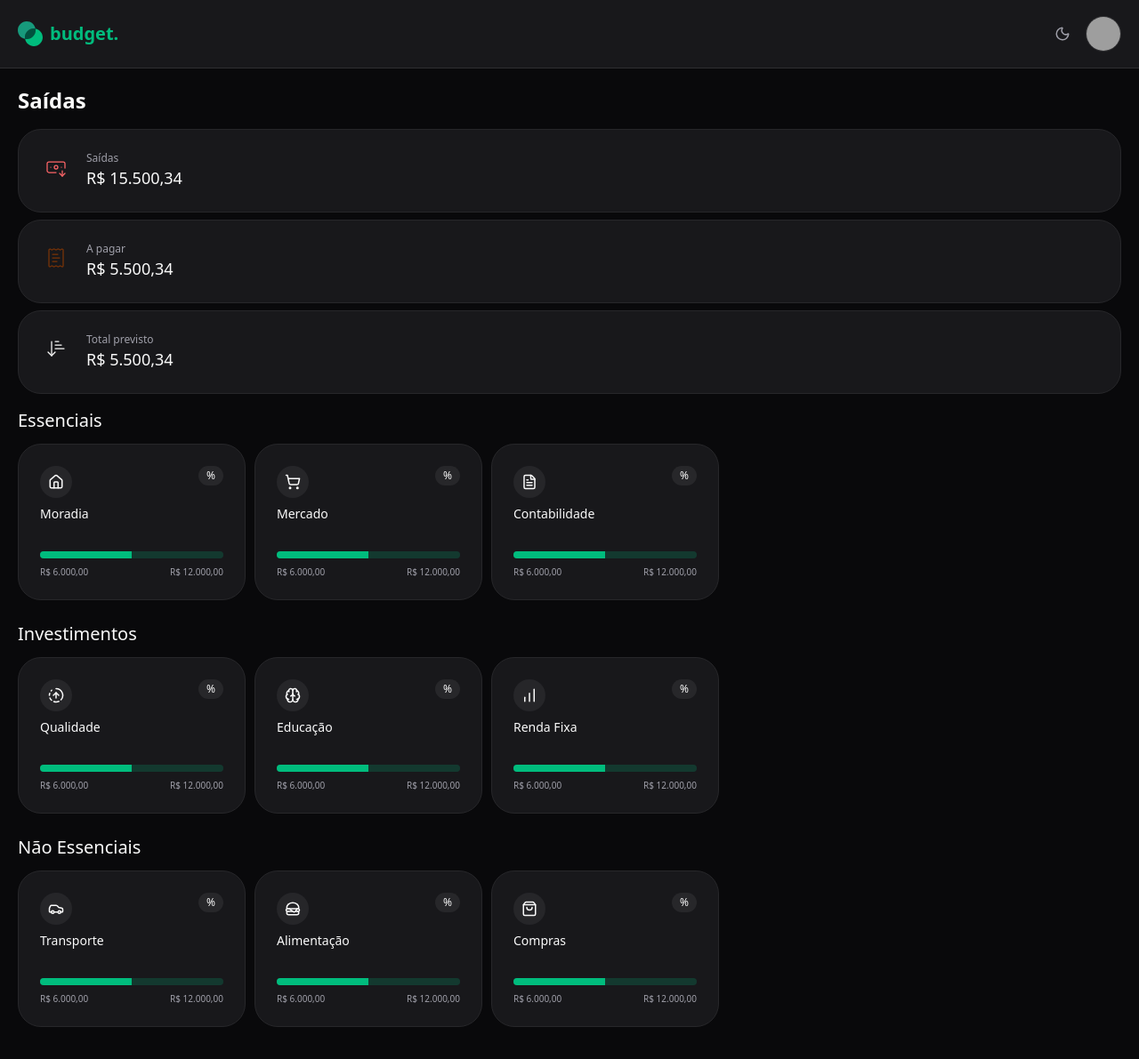
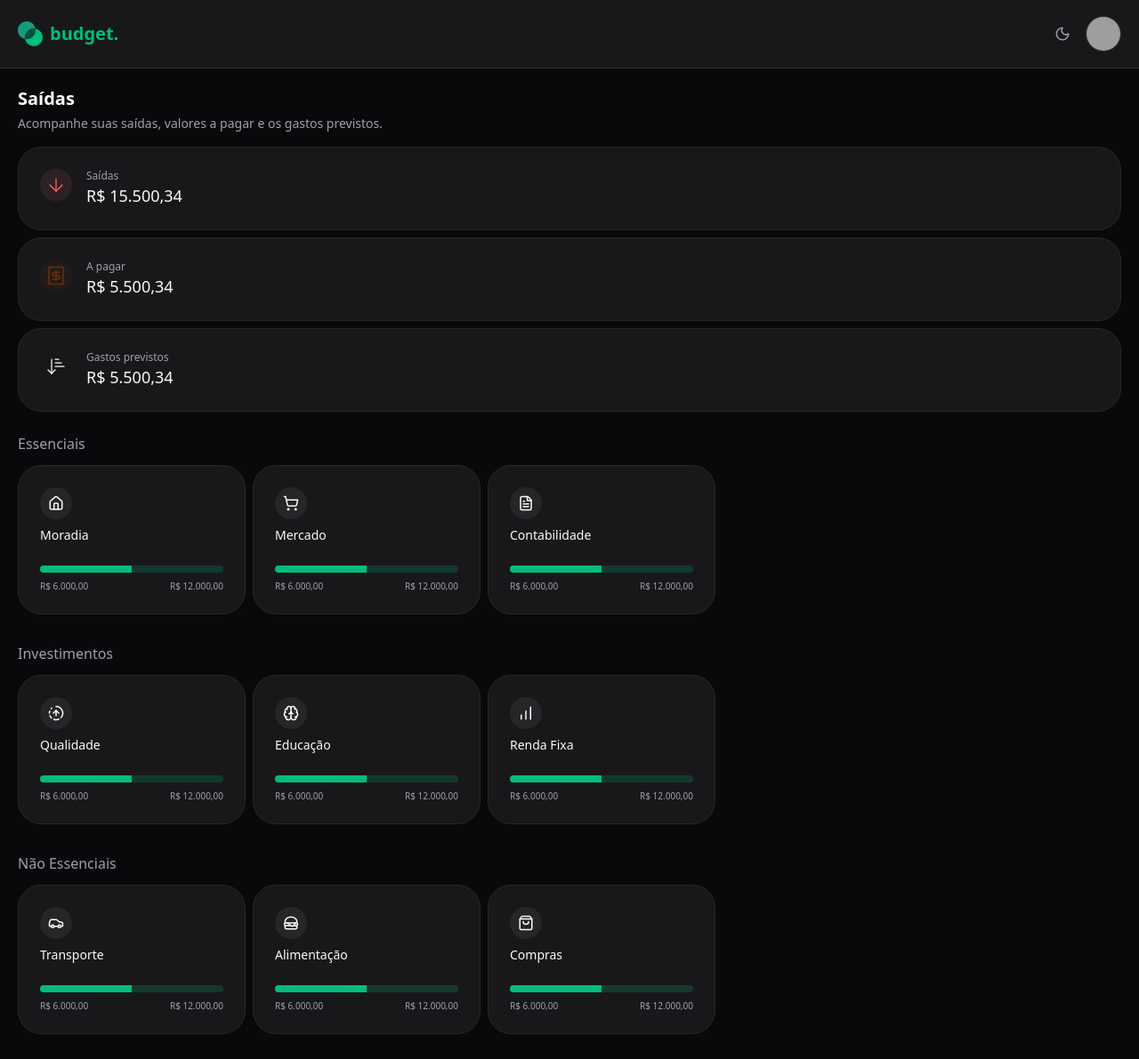
Before and after one commit to keyyuwan/budget, a React (Vite) app: page /expenses in a window 1280 px wide. Shown: the whole page at 89% size. Built offline with nearby package versions, Linux system fonts and the light colour scheme; grey boxes are pictures that could not be loaded.

Commit message:
feat: UI polish

```diff
--- a/src/components/app/budget-category-card/index.tsx
+++ b/src/components/app/budget-category-card/index.tsx
@@ -8,11 +8,11 @@ import { type LucideIcon } from "lucide-react";
 interface BudgetCategoryCardProps {
   categoryId: string;
   title: string;
-  description: string;
+  description?: string;
   pendingAmount: number;
   totalAmount: number;
   icon: LucideIcon;
-  percentageFromBudget: number;
+  percentageFromBudget?: number;
   href?: LinkProps["to"];
   cardClassName?: string;
   iconWrapperClassName?: string;
@@ -58,10 +58,16 @@ export function BudgetCategoryCard({
               <Icon className={cn("size-4.5", iconClassName)} />
             </div>
             <span className="text-sm font-medium">{title}</span>
-            <span className="text-xs text-muted-foreground">{description}</span>
+            {description && (
+              <span className="text-xs text-muted-foreground">
+                {description}
+              </span>
+            )}
           </div>
 
-          <Badge variant="secondary">{percentageFromBudget}%</Badge>
+          {percentageFromBudget && (
+            <Badge variant="secondary">{percentageFromBudget}%</Badge>
+          )}
         </CardHeader>
         <CardContent className="flex flex-col gap-2">
           <Progress value={progress} />
--- a/src/components/app/create-transaction-fixed-button/index.tsx
+++ b/src/components/app/create-transaction-fixed-button/index.tsx
@@ -44,14 +44,14 @@ export function CreateTransactionFixedButton({
       <DropdownMenu open={isOpen} onOpenChange={setIsOpen}>
         <DropdownMenuTrigger asChild>
           <Button
-            className="fixed right-5 bottom-5 size-14 rounded-full text-primary-foreground shadow-lg lg:hidden"
+            className="fixed right-5 bottom-5 size-13 rounded-full text-primary-foreground shadow-lg lg:hidden"
             size="icon"
             aria-label="Add transaction"
           >
             {isOpen ? (
-              <XIcon className="size-7" strokeWidth={1.5} />
+              <XIcon className="size-6.5" strokeWidth={1.5} />
             ) : (
-              <PlusIcon className="size-7" strokeWidth={1.5} />
+              <PlusIcon className="size-6.5" strokeWidth={1.5} />
             )}
           </Button>
         </DropdownMenuTrigger>
--- a/src/routes/__app/expenses.tsx
+++ b/src/routes/__app/expenses.tsx
@@ -3,8 +3,8 @@ import { Container } from "@/components/app/container";
 import { FinancialSummaryCard } from "@/components/app/financial-summary-card";
 import { createFileRoute } from "@tanstack/react-router";
 import {
+  ArrowDownIcon,
   ArrowDownNarrowWideIcon,
-  BanknoteArrowDownIcon,
   BrainIcon,
   CarIcon,
   ChartNoAxesColumnIncreasingIcon,
@@ -12,7 +12,7 @@ import {
   FileTextIcon,
   HamburgerIcon,
   HouseIcon,
-  ReceiptTextIcon,
+  ReceiptIcon,
   ShoppingBagIcon,
   ShoppingCartIcon,
 } from "lucide-react";
@@ -25,34 +25,41 @@ function RouteComponent() {
   return (
     <Container>
       <div className="relative flex flex-1 flex-col gap-4">
-        <h1 className="text-2xl font-bold">Saídas</h1>
+        <div className="flex flex-col gap-1">
+          <h1 className="text-xl font-bold">Saídas</h1>
+          <p className="text-sm text-muted-foreground">
+            Acompanhe suas saídas, valores a pagar e os gastos previstos.
+          </p>
+        </div>
 
         <div className="flex flex-col gap-2">
           <FinancialSummaryCard
             title="Saídas"
             amount={15_500.34}
-            icon={BanknoteArrowDownIcon}
+            icon={ArrowDownIcon}
             iconClassName="text-destructive"
+            iconWrapperClassName="bg-destructive/10"
           />
 
           <FinancialSummaryCard
             title="A pagar"
             amount={5_500.34}
-            icon={ReceiptTextIcon}
+            icon={ReceiptIcon}
             iconClassName="text-warning"
+            iconWrapperClassName="bg-warning/10"
           />
 
           <FinancialSummaryCard
-            title="Total previsto"
+            title="Gastos previstos"
             amount={5_500.34}
             icon={ArrowDownNarrowWideIcon}
           />
         </div>
 
-        <div className="flex flex-col gap-1">
-          <h2 className="text-xl font-medium">Essenciais</h2>
+        <div className="mt-2 flex flex-col gap-1">
+          <h2 className="font-medium text-muted-foreground">Essenciais</h2>
 
-          <div className="scrollbar-none -mx-5 flex gap-2.5 overflow-x-auto px-5 py-2">
+          <div className="scrollbar-none -mx-5 flex gap-2 overflow-x-auto px-5 py-2">
             <BudgetCategoryCard
               title="Moradia"
               pendingAmount={6_000}
@@ -80,10 +87,10 @@ function RouteComponent() {
           </div>
         </div>
 
-        <div className="flex flex-col gap-1">
-          <h2 className="text-xl font-medium">Investimentos</h2>
+        <div className="mt-2 flex flex-col gap-1">
+          <h2 className="font-medium text-muted-foreground">Investimentos</h2>
 
-          <div className="scrollbar-none -mx-5 flex gap-2.5 overflow-x-auto px-5 py-2">
+          <div className="scrollbar-none -mx-5 flex gap-2 overflow-x-auto px-5 py-2">
             <BudgetCategoryCard
               title="Qualidade"
               pendingAmount={6_000}
@@ -111,10 +118,10 @@ function RouteComponent() {
           </div>
         </div>
 
-        <div className="flex flex-col gap-1">
-          <h2 className="text-xl font-medium">Não Essenciais</h2>
+        <div className="mt-2 flex flex-col gap-1">
+          <h2 className="font-medium text-muted-foreground">Não Essenciais</h2>
 
-          <div className="scrollbar-none -mx-5 flex gap-2.5 overflow-x-auto px-5 py-2">
+          <div className="scrollbar-none -mx-5 flex gap-2 overflow-x-auto px-5 py-2">
             <BudgetCategoryCard
               title="Transporte"
               pendingAmount={6_000}
--- a/src/routes/__app/incomes.tsx
+++ b/src/routes/__app/incomes.tsx
@@ -3,8 +3,8 @@ import { Container } from "@/components/app/container";
 import { FinancialSummaryCard } from "@/components/app/financial-summary-card";
 import { createFileRoute } from "@tanstack/react-router";
 import {
-  BanknoteArrowUpIcon,
-  CalendarArrowUpIcon,
+  ArrowUpIcon,
+  CalendarClockIcon,
   CodeIcon,
   DollarSignIcon,
 } from "lucide-react";
@@ -16,33 +16,40 @@ export const Route = createFileRoute("/__app/incomes")({
 function RouteComponent() {
   return (
     <Container>
-      <div className="relative flex flex-1 flex-col gap-4">
-        <h1 className="text-2xl font-bold">Entradas</h1>
+      <div className="gap- relative flex flex-1 flex-col gap-4">
+        <div className="flex flex-col gap-1">
+          <h1 className="text-xl font-bold">Entradas</h1>
+          <p className="text-sm text-muted-foreground">
+            Acompanhe suas entradas, a receber e as entradas previstas.
+          </p>
+        </div>
 
         <div className="flex flex-col gap-2">
           <FinancialSummaryCard
             title="Entradas"
             amount={15_500.34}
-            icon={BanknoteArrowUpIcon}
+            icon={ArrowUpIcon}
             iconClassName="text-primary"
+            iconWrapperClassName="bg-primary/10"
           />
 
           <FinancialSummaryCard
             title="A receber"
             amount={5_500.34}
-            icon={CalendarArrowUpIcon}
+            icon={CalendarClockIcon}
+            iconWrapperClassName="bg-warning/10"
             iconClassName="text-warning"
           />
 
           <FinancialSummaryCard
-            title="Total previsto"
-            amount={5_500.34}
+            title="Entradas previstas"
+            amount={20_500.34}
             icon={DollarSignIcon}
           />
         </div>
 
-        <div className="flex flex-col gap-1">
-          <h2 className="text-xl font-medium">Receitas</h2>
+        <div className="mt-2 flex flex-col gap-1">
+          <h2 className="font-medium text-muted-foreground">Receitas</h2>
 
           <div className="scrollbar-none -mx-5 flex gap-2.5 overflow-x-auto px-5 py-2">
             <BudgetCategoryCard
@@ -52,6 +59,7 @@ function RouteComponent() {
               icon={CodeIcon}
               iconWrapperClassName="bg-zinc-400/10"
               categoryId="1"
+              description="Desenvolvimento de software, consultoria e outros."
             />
           </div>
         </div>
--- a/src/routes/__app/index.tsx
+++ b/src/routes/__app/index.tsx
@@ -24,7 +24,7 @@ function RouteComponent() {
         <span className="text-sm text-muted-foreground">Boa tarde, Key</span>
         <h1 className="text-xl font-bold">Dezembro 2025</h1>
 
-        <div className="mt-2 flex flex-col gap-2 pt-2">
+        <div className="mt-4 flex flex-col gap-2">
           <div className="scrollbar-none -mx-5 flex gap-2 overflow-x-auto px-5">
             <PaymentReminderCard />
             <PaymentReminderCard />
@@ -59,7 +59,9 @@ function RouteComponent() {
           </div>
 
           <div className="mt-5 flex flex-col gap-1">
-            <h2 className="text-lg font-semibold">Orçamento</h2>
+            <h2 className="font-medium text-muted-foreground">
+              Distribuição do orçamento
+            </h2>
             <div className="scrollbar-none -mx-5 flex gap-2 overflow-x-auto px-5 py-2">
               <BudgetCategoryCard
                 title="Essenciais"
--- a/src/routes/__app/payments.tsx
+++ b/src/routes/__app/payments.tsx
@@ -13,8 +13,8 @@ function RouteComponent() {
     <Container>
       <div className="relative flex flex-1 flex-col gap-4">
         <div className="flex flex-col gap-1">
-          <h1 className="text-2xl font-bold">Pagamentos</h1>
-          <p className="text-sm leading-relaxed text-muted-foreground">
+          <h1 className="text-xl font-bold">Pagamentos</h1>
+          <p className="text-sm text-muted-foreground">
             Acompanhe o que já foi pago, o que ainda falta e as próximas datas
             de vencimento.
           </p>
@@ -29,7 +29,7 @@ function RouteComponent() {
             value="next-payments"
             className="mt-2 flex flex-col gap-5"
           >
-            <span className="text-sm text-muted-foreground">
+            <span className="text-xs text-muted-foreground">
               Você tem <strong>5</strong> contas a vencer este mês.
             </span>
 
```
